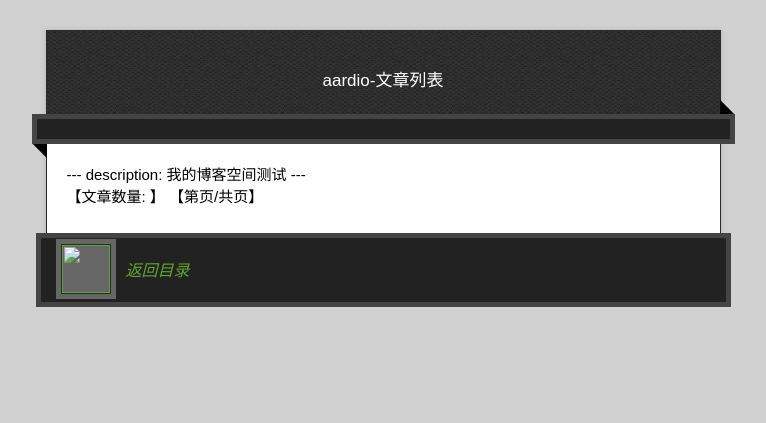
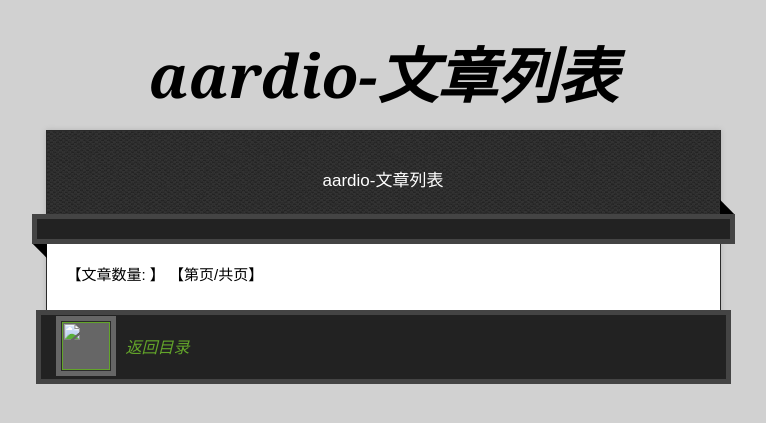
Before and after one commit to ztmdnike/aardio, a Jekyll site: the page built from index.html, in a window 1280 px wide. Shown: the top 423 px of the page, without its empty margins (257-1023 px from the left). Built offline with Jekyll 4.4.1, drawn with Linux system fonts in a browser that asks for light colours.

Commit message:
Update default.html

```diff
--- a/_layouts/default.html
+++ b/_layouts/default.html
@@ -19,7 +19,7 @@
 
   <div class="wrapper">
     <header>
-      <h1 class="title">{{ page.description | default: site.github.repository_name }}</h1>
+      <h1 class="title">aardio-文章列表</h1>
     </header>
     <div id="container">
       <p class="tagline">{{ page.title | default: site.github.project_tagline }}</p>
@@ -33,9 +33,6 @@
         <span class="blc"></span><span class="trc"></span>
         </div>
         <article class="markdown-body">
-          ---
-          description: 我的博客空间测试
-          ---
           {{ content }}
         </article>
       </div>
```
